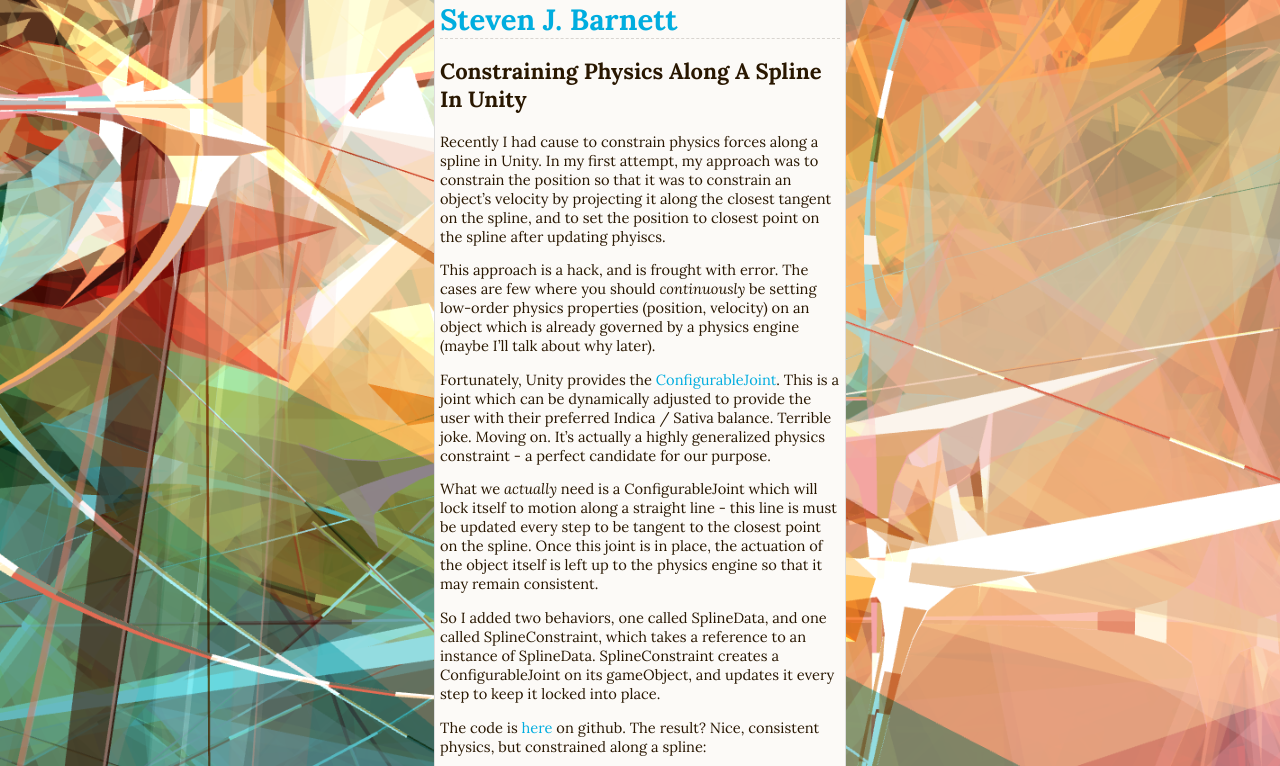
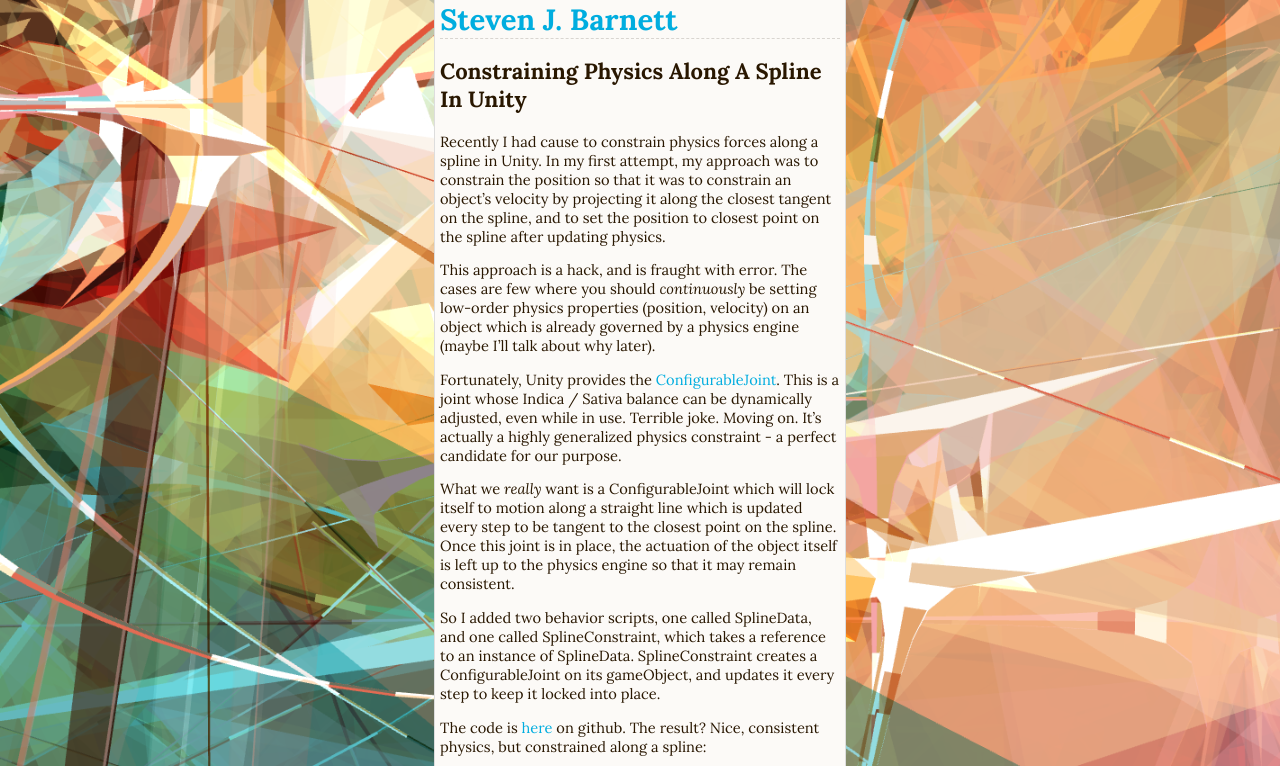
Before and after one commit to stett/stett.github.io, a Jekyll site: the page built from _posts/2015-09-01-unity-spline-physics-constraint.md, in a window 1280 px wide, cut to the strip 0-766 px from the top of the page. Built offline with Jekyll 4.4.1, drawn with Linux system fonts in a browser that asks for light colours; comment, search, counter and statistics services are not loaded.

Commit message:
spelling!

```diff
--- a/_posts/2015-09-01-unity-spline-physics-constraint.md
+++ b/_posts/2015-09-01-unity-spline-physics-constraint.md
@@ -5,15 +5,15 @@ tags: unity
 comments: true
 ---
 
-Recently I had cause to constrain physics forces along a spline in Unity. In my first attempt, my approach was to constrain the position so that it was to constrain an object's velocity by projecting it along the closest tangent on the spline, and to set the position to closest point on the spline after updating phyiscs.
+Recently I had cause to constrain physics forces along a spline in Unity. In my first attempt, my approach was to constrain the position so that it was to constrain an object's velocity by projecting it along the closest tangent on the spline, and to set the position to closest point on the spline after updating physics.
 
-This approach is a hack, and is frought with error. The cases are few where you should *continuously* be setting low-order physics properties (position, velocity) on an object which is already governed by a physics engine (maybe I'll talk about why later).
+This approach is a hack, and is fraught with error. The cases are few where you should *continuously* be setting low-order physics properties (position, velocity) on an object which is already governed by a physics engine (maybe I'll talk about why later).
 
-Fortunately, Unity provides the [ConfigurableJoint](http://docs.unity3d.com/Manual/class-ConfigurableJoint.html). This is a joint which can be dynamically adjusted to provide the user with their preferred Indica / Sativa balance. Terrible joke. Moving on. It's actually a highly generalized physics constraint - a perfect candidate for our purpose.
+Fortunately, Unity provides the [ConfigurableJoint](http://docs.unity3d.com/Manual/class-ConfigurableJoint.html). This is a joint whose Indica / Sativa balance can be dynamically adjusted, even while in use. Terrible joke. Moving on. It's actually a highly generalized physics constraint - a perfect candidate for our purpose.
 
-What we *actually* need is a ConfigurableJoint which will lock itself to motion along a straight line - this line is must be updated every step to be tangent to the closest point on the spline. Once this joint is in place, the actuation of the object itself is left up to the physics engine so that it may remain consistent.
+What we *really* want is a ConfigurableJoint which will lock itself to motion along a straight line which is updated every step to be tangent to the closest point on the spline. Once this joint is in place, the actuation of the object itself is left up to the physics engine so that it may remain consistent.
 
-So I added two behaviors, one called SplineData, and one called SplineConstraint, which takes a reference to an instance of SplineData. SplineConstraint creates a ConfigurableJoint on its gameObject, and updates it every step to keep it locked into place.
+So I added two behavior scripts, one called SplineData, and one called SplineConstraint, which takes a reference to an instance of SplineData. SplineConstraint creates a ConfigurableJoint on its gameObject, and updates it every step to keep it locked into place.
 
 The code is [here](https://github.com/stett/unity-physics-splines/tree/e37a267d8b962517d958c7b31ca50655604d665f) on github. The result? Nice, consistent physics, but constrained along a spline:
 
```
